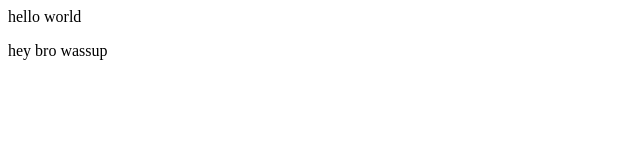
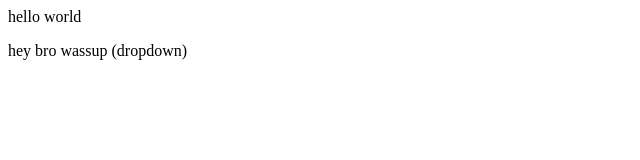
Before and after one commit to lakshayDev1109/localrepo, a plain HTML site: page index.html in a window 1280 px wide. Shown: the full height of the page, 0-640 px from the left. Drawn offline with Linux system fonts and the light colour scheme.

```diff
--- a/index.html
+++ b/index.html
@@ -1,3 +1,3 @@
 <p>hello world</p>
 
-<p>hey bro wassup</p>
+<p>hey bro wassup (dropdown)</p>
```
